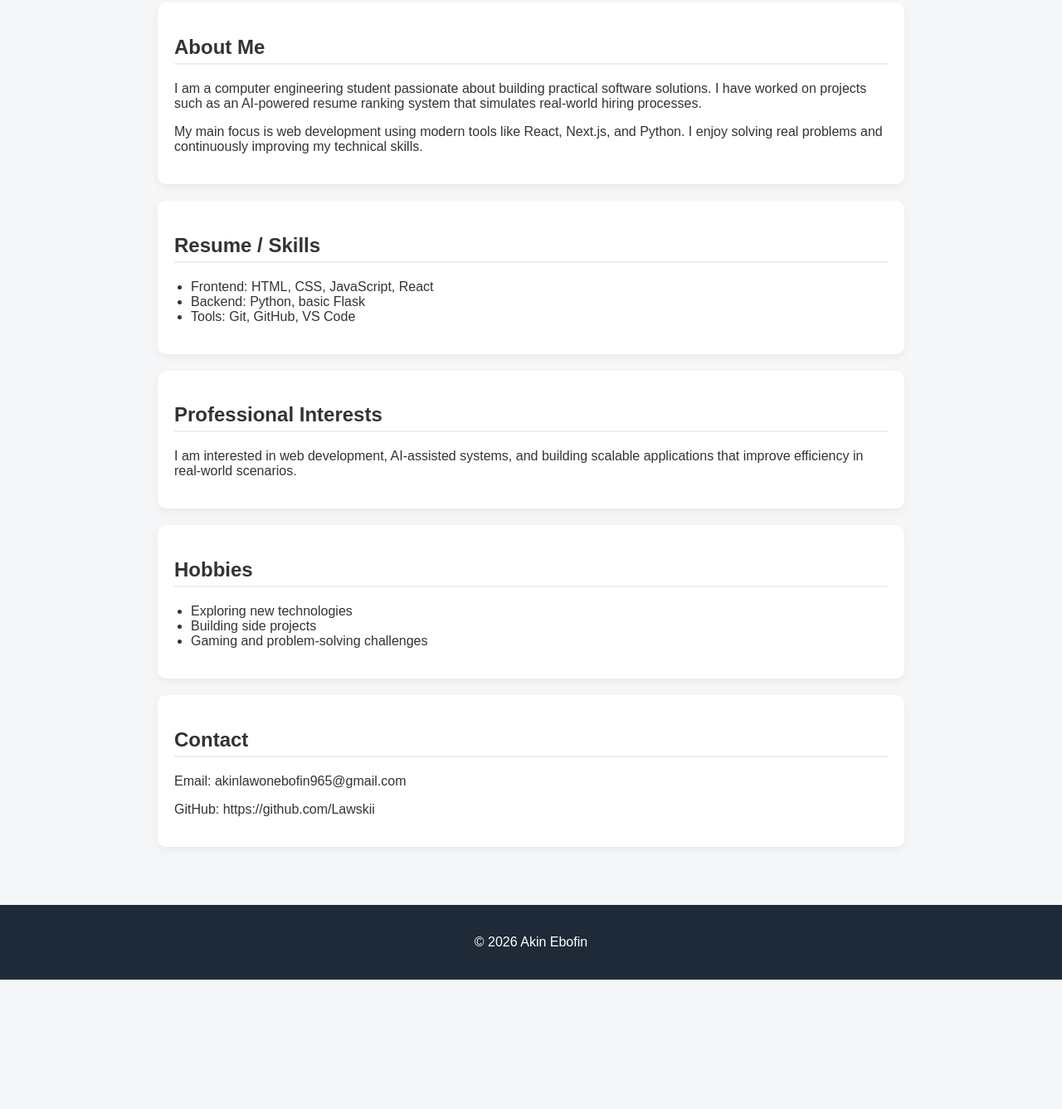
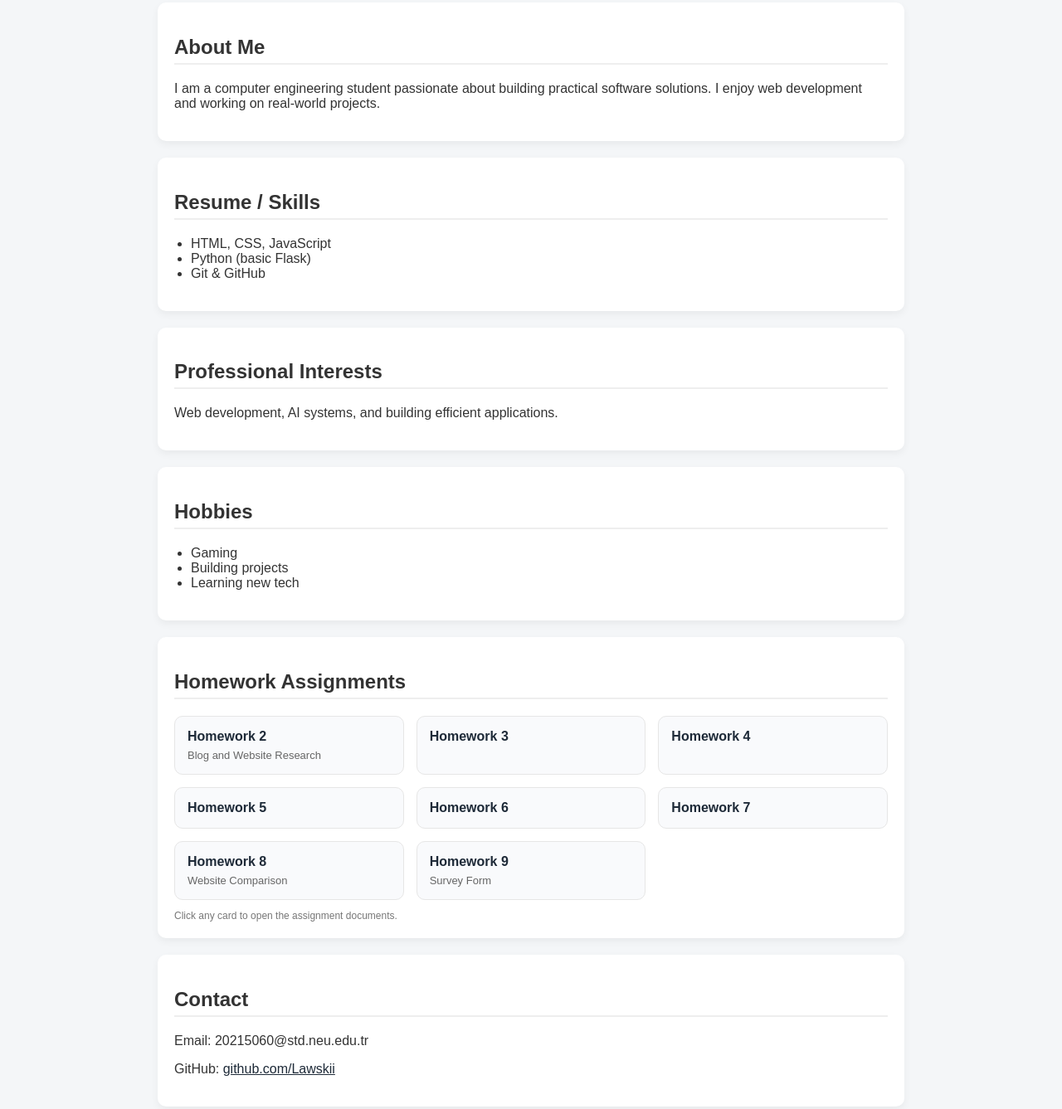
Before and after one commit to Lawskii/Lawskii.github.io, a plain HTML site: page index.html in a window 1280 px wide. Shown: the part 373-1710 px from the top of the page at 83% size. Before the commit the page ends 1554 px from the top, so only its background shows below. Drawn offline with Linux system fonts and the light colour scheme.

Commit message:
Add files via upload

```diff
--- a/index.html
+++ b/index.html
@@ -1,8 +1,8 @@
-<!DOCTYPE html>
+<!doctype html>
 <html lang="en">
   <head>
-    <meta charset="UTF-8">
-    <meta name="viewport" content="width=device-width, initial-scale=1.0">
+    <meta charset="UTF-8" />
+    <meta name="viewport" content="width=device-width, initial-scale=1.0" />
     <title>Akin Ebofin | Portfolio</title>
 
     <style>
@@ -38,7 +38,7 @@
         padding: 20px;
         margin-bottom: 20px;
         border-radius: 10px;
-            box-shadow: 0 4px 10px rgba(0,0,0,0.05);
+        box-shadow: 0 4px 10px rgba(0, 0, 0, 0.05);
       }
 
       h2 {
@@ -57,14 +57,62 @@
         color: white;
         margin-top: 30px;
       }
+
+      /* ===== Homework Grid ===== */
+      .homework-grid {
+        display: grid;
+        grid-template-columns: repeat(auto-fit, minmax(220px, 1fr));
+        gap: 15px;
+        margin-top: 15px;
+      }
+
+      .hw-card {
+        display: block;
+        text-decoration: none;
+        background: #f9fafc;
+        border: 1px solid #e6e6e6;
+        padding: 15px;
+        border-radius: 10px;
+        transition: 0.2s ease;
+        color: #333;
+      }
+
+      .hw-card:hover {
+        transform: translateY(-4px);
+        background: white;
+        box-shadow: 0 6px 18px rgba(0, 0, 0, 0.08);
+        border-color: #1e2a38;
+      }
+
+      .hw-card h3 {
+        margin: 0;
+        font-size: 16px;
+        color: #1e2a38;
+      }
+
+      .hw-card p {
+        margin: 6px 0 0;
+        font-size: 13px;
+        color: #666;
+      }
+
+      .hw-note {
+        margin-top: 12px;
+        font-size: 12px;
+        color: #777;
+      }
+
+      a {
+        color: #1e2a38;
+      }
     </style>
   </head>
+
   <body>
-
     <header>
       <h1>Akin Ebofin</h1>
       <p>Computer Engineering Student | Web Developer</p>
-    <img src="photo.jpg" alt="My Photo">
+      <img src="photo.jpg" alt="My Photo" />
     </header>
 
     <div class="container">
@@ -72,45 +120,97 @@
       <div class="card">
         <h2>About Me</h2>
         <p>
-            I am a computer engineering student passionate about building practical software solutions.
-            I have worked on projects such as an AI-powered resume ranking system that simulates real-world hiring processes.
-        </p>
-        <p>
-            My main focus is web development using modern tools like React, Next.js, and Python.
-            I enjoy solving real problems and continuously improving my technical skills.
+          I am a computer engineering student passionate about building
+          practical software solutions. I enjoy web development and working on real-world projects.
         </p>
       </div>
 
       <div class="card">
         <h2>Resume / Skills</h2>
         <ul>
-            <li>Frontend: HTML, CSS, JavaScript, React</li>
-            <li>Backend: Python, basic Flask</li>
-            <li>Tools: Git, GitHub, VS Code</li>
+          <li>HTML, CSS, JavaScript</li>
+          <li>Python (basic Flask)</li>
+          <li>Git & GitHub</li>
         </ul>
       </div>
 
       <div class="card">
         <h2>Professional Interests</h2>
         <p>
-            I am interested in web development, AI-assisted systems, and building scalable applications
-            that improve efficiency in real-world scenarios.
+          Web development, AI systems, and building efficient applications.
         </p>
       </div>
 
       <div class="card">
         <h2>Hobbies</h2>
         <ul>
-            <li>Exploring new technologies</li>
-            <li>Building side projects</li>
-            <li>Gaming and problem-solving challenges</li>
+          <li>Gaming</li>
+          <li>Building projects</li>
+          <li>Learning new tech</li>
         </ul>
+      </div>
+
+      <!-- HOMEWORK SECTION (UPGRADED) -->
+      <div class="card">
+        <h2>Homework Assignments</h2>
+
+        <div class="homework-grid">
+
+          <a class="hw-card" href="https://docs.google.com/document/d/1JTmtQzKR93IINN8GR4Y2j3Ty-DpZh6-qbJVbtFjAfWk/edit?usp=sharing" target="_blank">
+            <h3>Homework 2</h3>
+            <p>Blog and Website Research</p>
+          </a>
+
+          <a class="hw-card" href="https://docs.google.com/document/d/1cO1FnZPN1r9Xb_We70otp80BxvCunUZ5ts7HKzY-V-U/edit?usp=sharing" target="_blank">
+            <h3>Homework 3</h3>
+
+          </a>
+
+          <a class="hw-card" href="https://docs.google.com/document/d/1g4GzczDL3sPCKVUbANulpDBTjtHq3kplEcMoMIa58uk/edit?usp=sharing" target="_blank">
+            <h3>Homework 4</h3>
+
+          </a>
+
+          <a class="hw-card" href="https://docs.google.com/document/d/1-grQVBP8PwfvAflJl1r_90IIaTIrPQ84EK04PG9Fgqo/edit?usp=sharing" target="_blank">
+            <h3>Homework 5</h3>
+
+          </a>
+
+          <a class="hw-card" href="https://docs.google.com/document/d/1hsfF58WHD8hmLwmDu8TdDGhcVM9GIWSrxDmyEXRt3V0/edit?usp=sharing" target="_blank">
+            <h3>Homework 6</h3>
+
+          </a>
+
+          <a class="hw-card" href="https://docs.google.com/document/d/1j4fZRREhwG9ucsoW-GNXrvcpj-xgUTRu0PWB7HlOrN8/edit?usp=sharing" target="_blank">
+            <h3>Homework 7</h3>
+
+          </a>
+ <a class="hw-card" href="website-review.html" target="_blank">
+      <h3>Homework 8</h3>
+      <p>Website Comparison</p>
+    </a>
+
+    <a class="hw-card" href="form9.html" target="_blank">
+      <h3>Homework 9</h3>
+      <p>Survey Form</p>
+    </a>
+
+  </div>
+
+  <div class="hw-note">
+    Click any card to open the assignment documents.
+  </div>
 </div>
 
       <div class="card">
         <h2>Contact</h2>
-        <p>Email: akinlawonebofin965@gmail.com</p>
-        <p>GitHub: https://github.com/Lawskii</p>
+        <p>Email: 20215060@std.neu.edu.tr</p>
+        <p>
+          GitHub:
+          <a href="https://github.com/Lawskii" target="_blank">
+            github.com/Lawskii
+          </a>
+        </p>
       </div>
 
     </div>
@@ -118,6 +218,5 @@
     <footer>
       <p>© 2026 Akin Ebofin</p>
     </footer>
-
   </body>
 </html>
```
Also changed, not shown: form9.html (added, +104 -0 lines), website-review.html (added, +98 -0 lines). Lines whose indentation alone changed are shown as unchanged.
